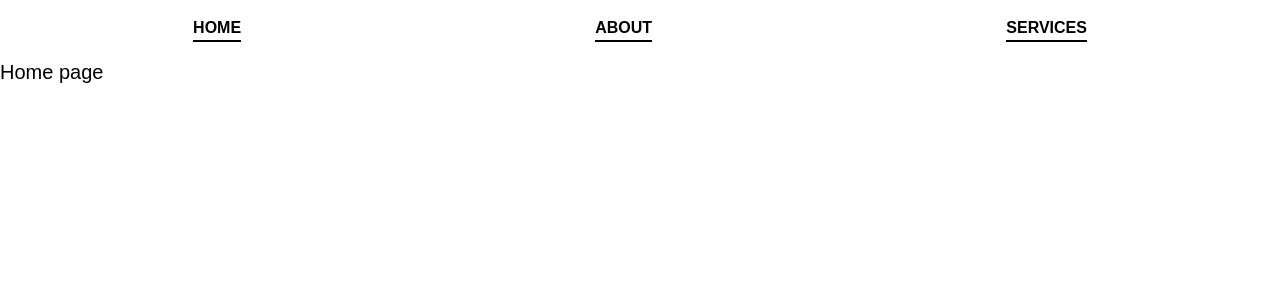
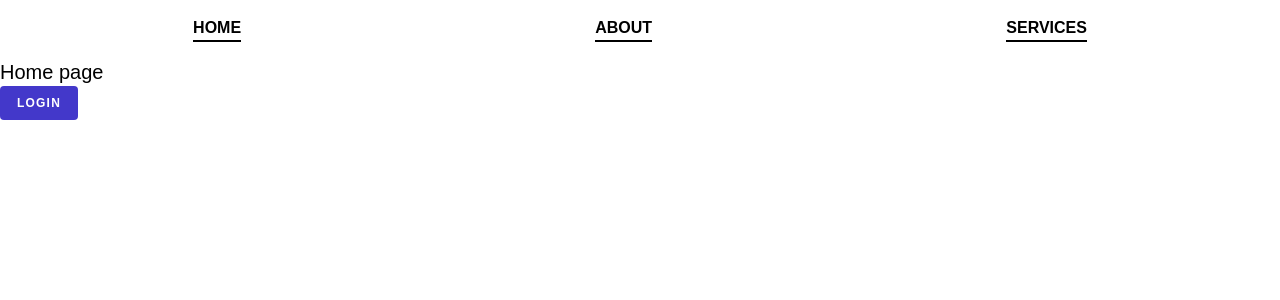
Before and after one commit to SkalZOne/Fullstack_Laravel-Next, a Next.js app in the folder frontend/: page / in a window 1280 px wide. Shown: the top 300 px of the page. Built offline with nearby package versions, Linux system fonts and the light colour scheme.

Commit message:
frontend: add Button component

```diff
--- /dev/null
+++ b/frontend/src/app/components/Button.js
@@ -0,0 +1,14 @@
+export default function Button({ type = "submit", className = "", ...props }) {
+  return (
+    <button
+      type={type}
+      className={`${className} rounded inline-flex items-center
+      px-4 py-2 bg-indigo-700 border border-transparent
+      font-semibold text-xs text-white uppercase tracking-widest
+      hover:bg-indigo-800 active:bg-indigo-900 focus:outline-none
+      focus:border-indigo-900 focus:ring ring-indigo-300
+      disabled:opacity-25 transition ease-in-out duration-150`}
+      {...props}
+    />
+  );
+}
--- a/frontend/src/app/page.js
+++ b/frontend/src/app/page.js
@@ -1,7 +1,10 @@
+import Button from "./components/Button";
+
 export default function Home() {
   return (
     <div>
       <h1 className="text-xl">Home page</h1>
+      <Button>Login</Button>
     </div>
   );
 }
```
